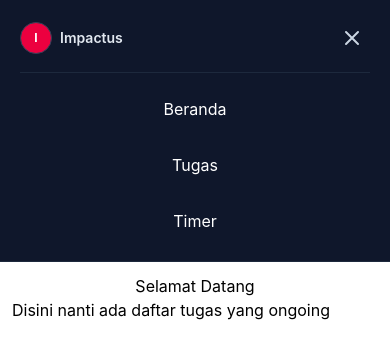
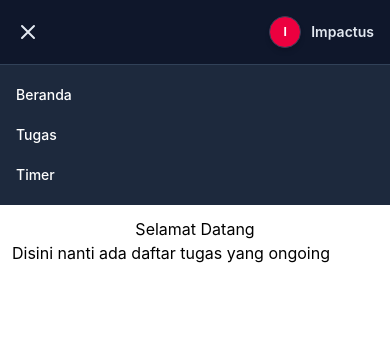
Before and after one commit to nelsonsptr/capstone-impactus, a React (Vite) app: page / in a window 390 px wide. Both pictures are taken after a click on the button "Toggle Menu". Shown: the top 358 px of the page. Built offline with nearby package versions, Linux system fonts and the light colour scheme.

Commit message:
feat: menambahkan hamburger menu responsif pada header

```diff
--- a/src/components/Header.jsx
+++ b/src/components/Header.jsx
@@ -2,16 +2,57 @@ import { useState } from "react";
 import { Link } from "react-router-dom";
 
 export function Header() {
-    const [isMenuOpen, setIsMenuOpen] = useState(false);
+  const [isOpen, setIsOpen] = useState(false);
+
+  const toggleMenu = () => {
+    setIsOpen(!isOpen);
+  };
 
   return (
-        <header className="bg-slate-900 text-white p-5 relative border-b border-slate-800">
-            <div className="hidden md:flex justify-center items-center gap-10">
-                <Link to="/" className="hover:text-slate-300 transition-colors">Beranda</Link>
-                <Link to="/Tugas" className="hover:text-slate-300 transition-colors">Tugas</Link>
-                <Link to="/Timer" className="hover:text-slate-300 transition-colors">Timer</Link>
+    <header className="bg-slate-900 text-white relative z-50">
+      <div className="flex justify-between md:justify-center items-center p-4 sm:p-5 relative">
+        <button
+          onClick={toggleMenu}
+          aria-label="Toggle Menu"
+          className="md:hidden text-slate-200 hover:text-white focus:outline-none"
+        >
+          <svg
+            className="w-6 h-6"
+            fill="none"
+            stroke="currentColor"
+            viewBox="0 0 24 24"
+          >
+            {isOpen ? (
+              <path
+                strokeLinecap="round"
+                strokeLinejoin="round"
+                strokeWidth="2"
+                d="M6 18L18 6M6 6l12 12"
+              />
+            ) : (
+              <path
+                strokeLinecap="round"
+                strokeLinejoin="round"
+                strokeWidth="2"
+                d="M4 6h16M4 12h16M4 18h16"
+              />
+            )}
+          </svg>
+        </button>
 
-                <div className="absolute right-6">
+        <nav className="hidden md:flex gap-6 sm:gap-10 text-sm sm:text-base font-medium">
+          <Link to="/" className="hover:text-rose-400 transition-colors">
+            Beranda
+          </Link>
+          <Link to="/Tugas" className="hover:text-rose-400 transition-colors">
+            Tugas
+          </Link>
+          <Link to="/Timer" className="hover:text-rose-400 transition-colors">
+            Timer
+          </Link>
+        </nav>
+
+        <div className="md:absolute md:right-6">
           <Link
             to="/Profil"
             title="Lihat Profil"
@@ -27,49 +68,26 @@ export function Header() {
         </div>
       </div>
 
-            <div className="flex md:hidden justify-between items-center">
-                <Link to="/Profil" className="flex items-center gap-2">
-                    <div className="w-8 h-8 bg-rose-600 text-white font-bold text-xs rounded-full flex items-center justify-center border border-slate-700">
-                        I
-                    </div>
-                    <span className="text-sm font-semibold text-slate-200">Impactus</span>
-                </Link>
-
-                <button
-                    onClick={() => setIsMenuOpen(!isMenuOpen)}
-                    className="p-1.5 text-slate-300 hover:text-white focus:outline-none"
-                    aria-label="Toggle Menu"
-                >
-                    <svg className="w-6 h-6" fill="none" stroke="currentColor" viewBox="0 0 24 24">
-                        {isMenuOpen ? (
-                            <path strokeLinecap="round" strokeLinejoin="round" strokeWidth="2" d="M6 18L18 6M6 6l12 12" />
-                        ) : (
-                            <path strokeLinecap="round" strokeLinejoin="round" strokeWidth="2" d="M4 6h16M4 12h16M4 18h16" />
-                        )}
-                    </svg>
-                </button>
-            </div>
-
-            {isMenuOpen && (
-                <nav className="md:hidden flex flex-col gap-4 mt-4 pt-4 border-t border-slate-800 text-center">
+      {isOpen && (
+        <nav className="md:hidden bg-slate-800 border-t border-slate-700 flex flex-col p-4 gap-3 text-sm font-medium">
           <Link
             to="/"
-                        onClick={() => setIsMenuOpen(false)}
-                        className="py-2 hover:bg-slate-800 rounded transition-colors"
+            onClick={() => setIsOpen(false)}
+            className="hover:text-rose-400 transition-colors py-1"
           >
             Beranda
           </Link>
           <Link
             to="/Tugas"
-                        onClick={() => setIsMenuOpen(false)}
-                        className="py-2 hover:bg-slate-800 rounded transition-colors"
+            onClick={() => setIsOpen(false)}
+            className="hover:text-rose-400 transition-colors py-1"
           >
             Tugas
           </Link>
           <Link
             to="/Timer"
-                        onClick={() => setIsMenuOpen(false)}
-                        className="py-2 hover:bg-slate-800 rounded transition-colors"
+            onClick={() => setIsOpen(false)}
+            className="hover:text-rose-400 transition-colors py-1"
           >
             Timer
           </Link>
```
Lines whose indentation alone changed are shown as unchanged.
